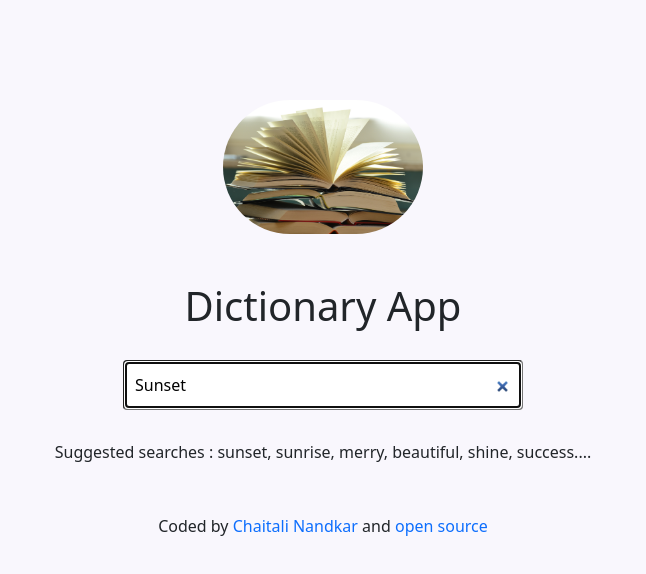
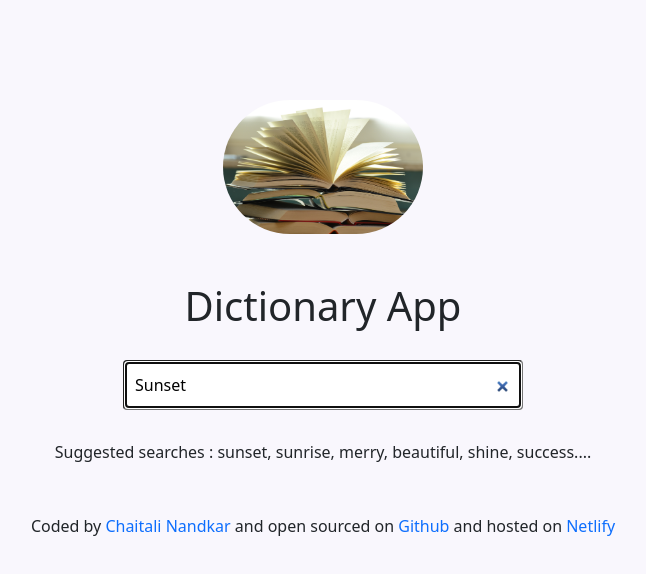
Before and after one commit to chaitalinandkar/react-dictionary-app, a React (Create React App) app: page / in a window 1280 px wide. Shown: the top 574 px of the page, without its empty margins (317-963 px from the left). Built offline with nearby package versions, Linux system fonts and the light colour scheme; no server answers.

Commit message:
Added github profile link and netlify link to the footer

```diff
--- a/src/App.js
+++ b/src/App.js
@@ -11,7 +11,8 @@ function App() {
       </header>
       <Dictionary searchWord="Sunset" />
       <footer>
-        <p>Coded by <a href='/' className='text-decoration-none'>Chaitali Nandkar</a> and <a href='https://github.com/chaitalinandkar/react-dictionary-app' className='text-decoration-none'>open source</a></p>
+        <p>Coded by <a href='https://github.com/chaitalinandkar' className='text-decoration-none'>Chaitali Nandkar</a> and open sourced on <a href='https://github.com/chaitalinandkar/react-dictionary-app' className='text-decoration-none'>Github</a>{" "}
+        and hosted on <a href='https://funny-dragon-1b9bc3.netlify.app' className='text-decoration-none'>Netlify</a></p>
       </footer>
     </div>
   );
```
